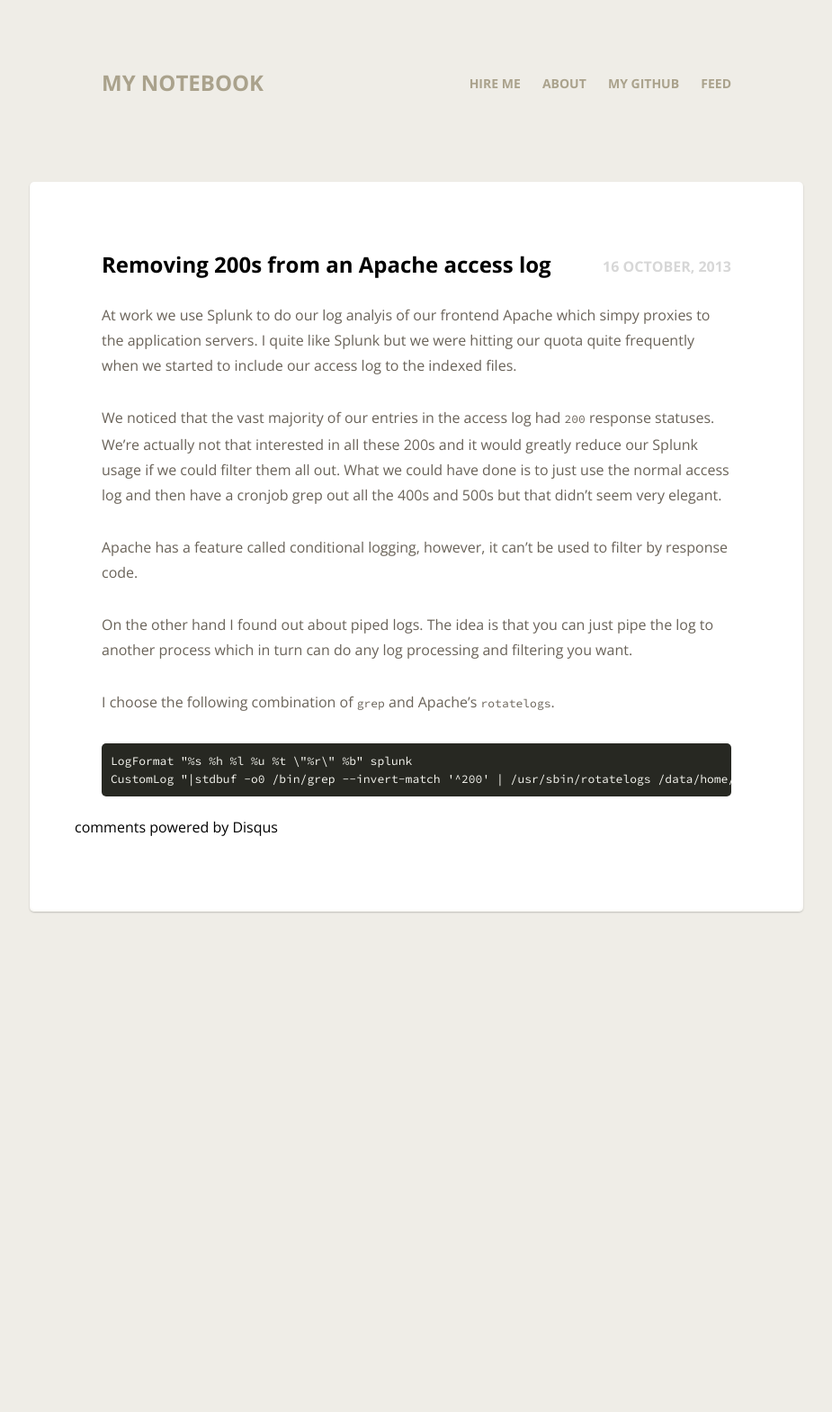
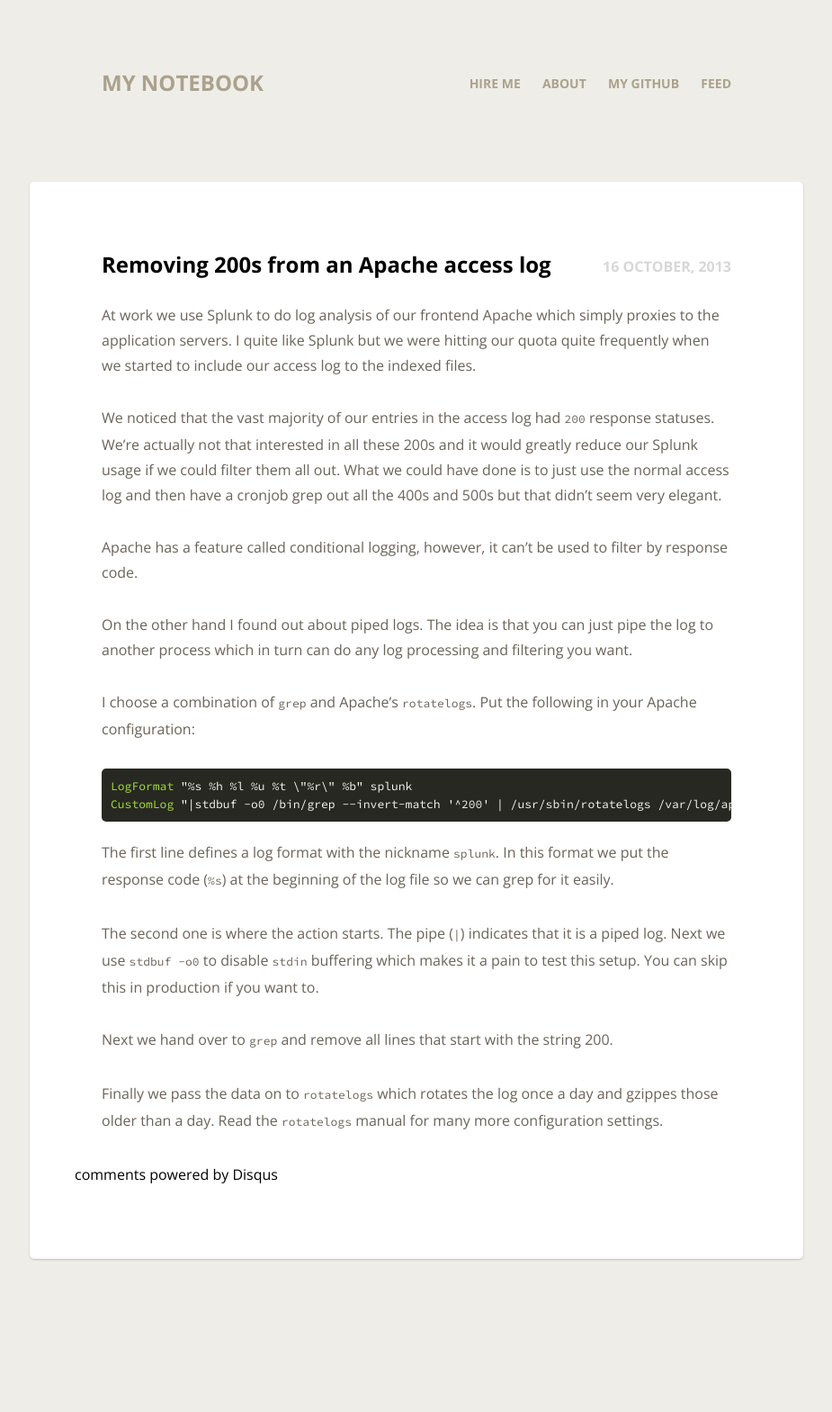
Before and after one commit to leonardehrenfried/blog, a Jekyll site: the page built from _posts/2013-10-16-removing-200-from-apache-access-log.md, in a window 1280 px wide. Shown: the whole page at 90% size, without its empty margins (177-1102 px from the left). Built offline with Jekyll 4.4.1, drawn with Linux system fonts in a browser that asks for light colours; Markdown is read by kramdown in place of the engine named in the settings; comment, search, counter and statistics services are not loaded; before the commit the page ends 1183 px from its top, so only the background shows below that.

Commit message:
Improve post about log filtering

````diff
--- a/_posts/2013-10-16-removing-200-from-apache-access-log.md
+++ b/_posts/2013-10-16-removing-200-from-apache-access-log.md
@@ -7,7 +7,7 @@ tags:
   - log
 published: true
 ---
-At work we use Splunk to do our log analyis of our frontend Apache which simpy
+At work we use Splunk to do log analysis of our frontend Apache which simply
 proxies to the application servers. I quite like Splunk but we were
 hitting our quota quite frequently when we started to include our access log
 to the indexed files.
@@ -25,9 +25,25 @@ On the other hand I found out about piped logs. The idea is that you can just
 pipe the log to another process which in turn can do any log processing and
 filtering you want.
 
-I choose the following combination of `grep` and Apache's `rotatelogs`.
+I choose a combination of `grep` and Apache's `rotatelogs`. Put the following
+in your Apache configuration:
 
+```apache
+LogFormat "%s %h %l %u %t \"%r\" %b" splunk
+CustomLog "|stdbuf -o0 /bin/grep --invert-match '^200' | /usr/sbin/rotatelogs /var/log/apache2/splunk-access.log 86400" splunk
 ```
-LogFormat "%s %h %l %u %t \"%r\" %b" splunk
-CustomLog "|stdbuf -o0 /bin/grep --invert-match '^200' | /usr/sbin/rotatelogs /data/home/lehrenfried/splunk-access.log 86400" splunk
-```
+
+The first line defines a log format with the nickname `splunk`. In this format
+we put the response code (`%s`) at the beginning of the log file so we can
+grep for it easily.
+
+The second one is where the action starts. The pipe (`|`) indicates that it is
+a piped log. Next we use `stdbuf -o0` to disable `stdin` buffering which makes
+it a pain to test this setup. You can skip this in production if you want to.
+
+Next we hand over to `grep` and remove all lines that start with the string
+200.
+
+Finally we pass the data on to `rotatelogs` which rotates the log once a day
+and gzippes those older than a day. Read the `rotatelogs` manual for many
+more configuration settings.
````
